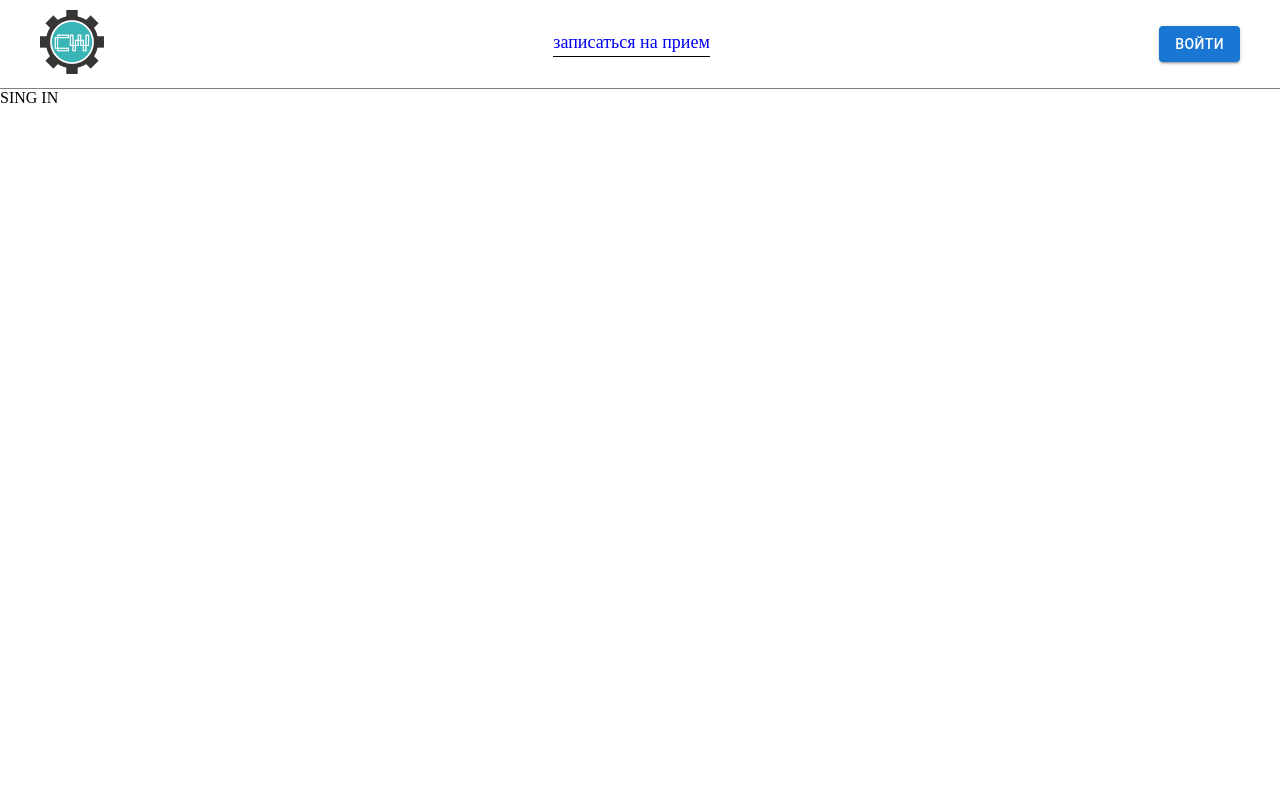
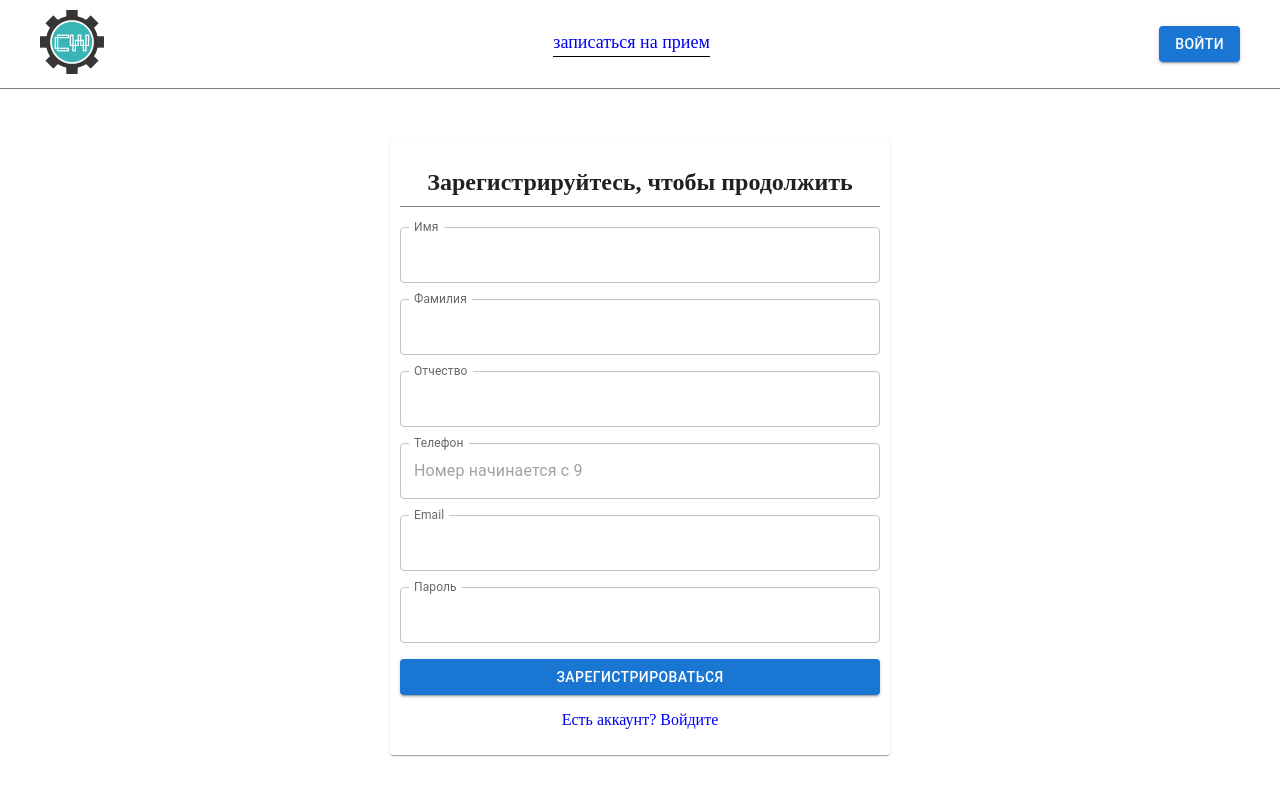
Before and after one commit to danyamdev/advanced-project, a React (Create React App) app: page /singin in a window 1280 px wide. Shown: the top 796 px of the page. Built offline with nearby package versions, Linux system fonts and the light colour scheme.

Commit message:
add layout-singin

```diff
--- a/src/components/SingIn/SingIn.jsx
+++ b/src/components/SingIn/SingIn.jsx
@@ -1,9 +1,195 @@
 import React from "react";
+import { Link } from "react-router-dom";
+import { Formik } from "formik";
+import * as yup from "yup";
+import Card from "@mui/material/Card";
+import { Button, TextField } from "@mui/material";
+
+import "./styles.scss";
 
 const SingIn = () => {
+	const phoneRegExp = /^((\\+[1-9]{1,4}[ \\-]*)|(\\([0-9]{2,3}\\)[ \\-]*)|([0-9]{2,4})[ \\-]*)*?[0-9]{3,4}?[ \\-]*[0-9]{3,4}?$/
+
+	const validationSchema = yup.object().shape({
+		name: yup
+			.string()
+			.min(2, "Количество символов > 2.")
+			.required("Обязательное поле."),
+		surname: yup
+			.string()
+			.min(2, "Количество символов > 2.")
+			.required("Обязательное поле."),
+		patronymic: yup
+			.string()
+			.min(2, "Количество символов > 2.")
+			.required("Обязательное поле."),
+		phone: yup
+			.string()
+			.matches(phoneRegExp, 'Phone number is not valid')
+			.min(10, "Количество символов - 10")
+			.max(10, "Количество символов - 10")
+			.required("Обязательное поле."),
+		email: yup
+			.string()
+			.email("Пожалуйста введите правильный email.")
+			.required("Обязательное поле."),
+		password: yup
+			.string()
+			.min(8, "Пароль содержит от 8 до 16 символов.")
+			.max(16, "Пароль содержит от 8 до 16 символов.")
+			.required("Обязательное поле."),
+	});
+
+	const onSubmitForm = async ({name, surname, patronymic, email, password}) => {
+		try {
+			console.log('===>name', name);
+			console.log('===>surname', surname);
+			console.log('===>patronymic', patronymic);
+			console.log('===>email', email);
+			console.log('===>password', password);
+		} catch (error) {
+			console.log(error);
+		}
+	};
+
 	return (
 		<div className="sing-in">
-			SING IN
+			<div className="container">
+				<Card sx={{minWidth: 275, maxWidth: 500, margin: "50px auto", padding: '10px'}}>
+					<h2 className="sing-in-title">Зарегистрируйтесь, чтобы продолжить</h2>
+					<Formik
+						initialValues={{
+							name: "",
+							surname: "",
+							patronymic: "",
+							phone: "",
+							email: "",
+							password: "",
+						}}
+						validateOnBlur
+						onSubmit={(values) => onSubmitForm(values)}
+						validationSchema={validationSchema}
+					>
+						{({
+							  values,
+							  errors,
+							  touched,
+							  handleChange,
+							  handleBlur,
+							  isValid,
+							  handleSubmit,
+							  dirty,
+						  }) => (
+							<form className="form">
+								<TextField
+									id="outlined-number"
+									label="Имя"
+									type="text"
+									name="name"
+									onChange={handleChange}
+									onBlur={handleBlur}
+									value={values.name}
+									InputLabelProps={{
+										shrink: true,
+									}}
+								/>
+								{touched.name && errors.name && (
+									<span className="form-error">{errors.name}</span>
+								)}
+								<TextField
+									id="outlined-number"
+									label="Фамилия"
+									type="text"
+									name="surname"
+									onChange={handleChange}
+									onBlur={handleBlur}
+									value={values.surname}
+									InputLabelProps={{
+										shrink: true,
+									}}
+								/>
+								{touched.surname && errors.surname && (
+									<span className="form-error">{errors.surname}</span>
+								)}
+								<TextField
+									id="outlined-number"
+									label="Отчество"
+									type="text"
+									name="patronymic"
+									onChange={handleChange}
+									onBlur={handleBlur}
+									value={values.patronymic}
+									InputLabelProps={{
+										shrink: true,
+									}}
+								/>
+								{touched.patronymic && errors.patronymic && (
+									<span className="form-error">{errors.patronymic}</span>
+								)}
+								<TextField
+									id="outlined-number"
+									label="Телефон"
+									type="text"
+									name="phone"
+									placeholder="Номер начинается с 9"
+									onChange={handleChange}
+									onBlur={handleBlur}
+									value={values.phone}
+									InputLabelProps={{
+										shrink: true,
+									}}
+								/>
+								{touched.phone && errors.phone && (
+									<span className="form-error">{errors.phone}</span>
+								)}
+								<TextField
+									id="outlined-number"
+									label="Email"
+									type="email"
+									name="email"
+									onChange={handleChange}
+									onBlur={handleBlur}
+									value={values.email}
+									InputLabelProps={{
+										shrink: true,
+									}}
+								/>
+								{touched.email && errors.email && (
+									<span className="form-error">{errors.email}</span>
+								)}
+								<TextField
+									id="outlined-number"
+									label="Пароль"
+									type="password"
+									name="password"
+									onChange={handleChange}
+									onBlur={handleBlur}
+									value={values.password}
+									InputLabelProps={{
+										shrink: true,
+									}}
+								/>
+								{touched.password && errors.password && (
+									<span className="form-error">{errors.password}</span>
+								)}
+								<Button
+									className="form-button"
+									disabled={!isValid && !dirty}
+									onClick={handleSubmit}
+									type="submit"
+									variant="contained">
+									Зарегистрироваться
+								</Button>
+								<Link to="/login">
+									<p className="form-link">
+										Есть аккаунт? <span>Войдите</span>
+									</p>
+								</Link>
+							</form>
+						)}
+					</Formik>
+				</Card>
+			</div>
 		</div>
 	);
 };
--- /dev/null
+++ b/src/components/SingIn/styles.scss
@@ -0,0 +1,29 @@
+.sing-in {
+  &-title {
+    padding-bottom: 10px;
+    text-align: center;
+    border-bottom: 1px solid gray;
+  }
+
+  .form {
+    display: flex;
+    flex-direction: column;
+
+    &-error {
+      color: crimson;
+      margin-bottom: 10px;
+    }
+
+    &-link {
+      text-align: center;
+
+      span {
+        color: blue;
+      }
+    }
+  }
+
+  .MuiInputBase-root {
+    margin-bottom: 16px;
+  }
+}
```
